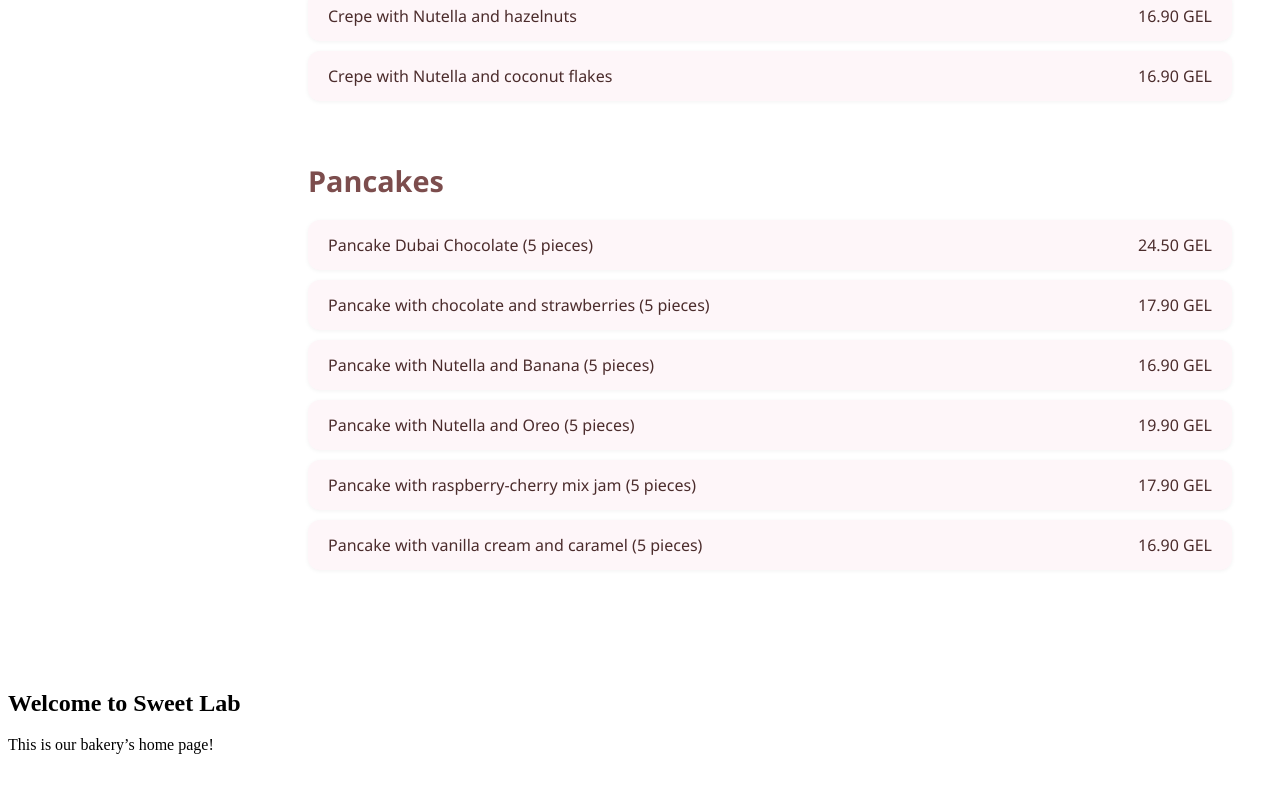
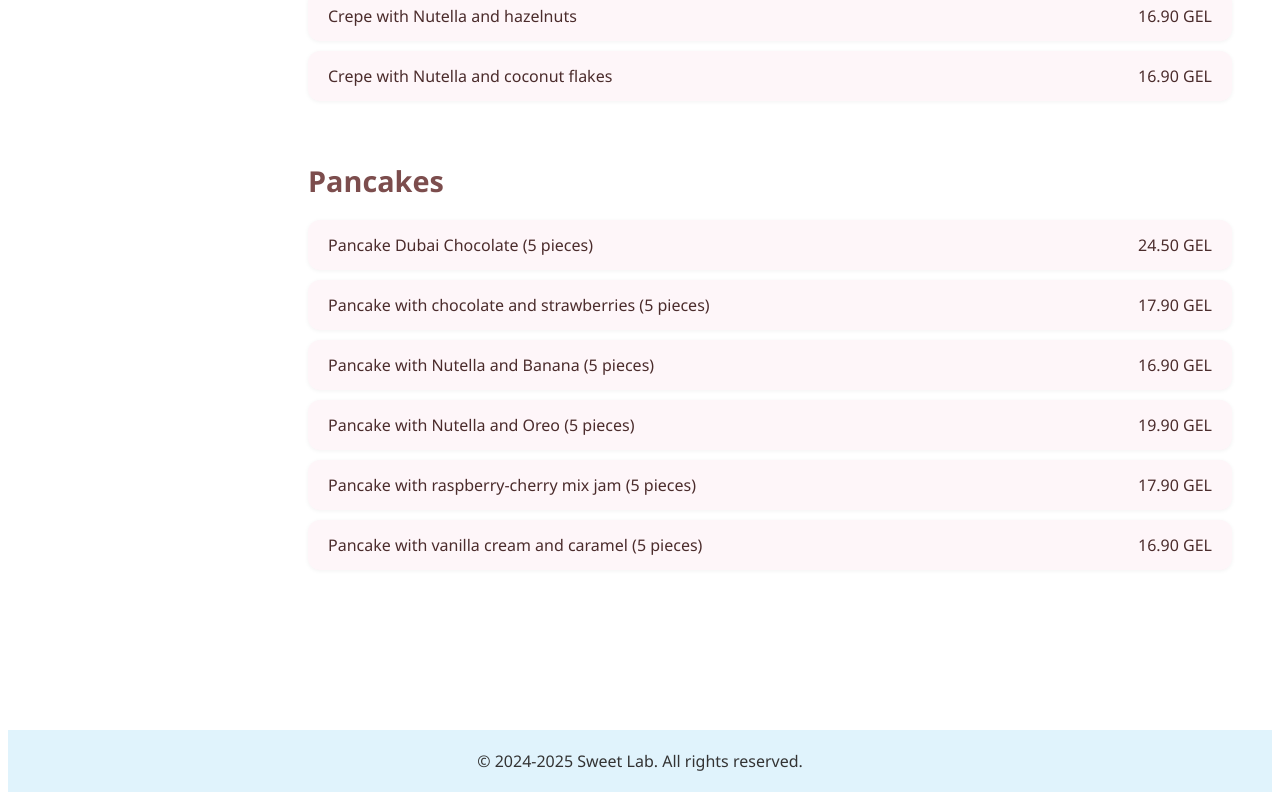
Before and after one commit to DarthNekko/sweet-lab, a React (Create React App) app: page / in a window 1280 px wide. Shown: the part 1842-2642 px from the top of the page. Before the commit the page ends 2612 px from the top, so only its background shows below. Built offline with nearby package versions, Linux system fonts and the light colour scheme.

Commit message:
Update Footer

```diff
--- a/src/App.js
+++ b/src/App.js
@@ -1,6 +1,7 @@
 import Header from './Header';
 import Hero from './Hero';
 import Menu from './Menu';
+import './Footer.css';
 
 
 function App() {
@@ -9,8 +10,10 @@ function App() {
       <Header />
       <Hero />
       <Menu />
-      <h2>Welcome to Sweet Lab</h2>
-      <p>This is our bakery’s home page!</p>
+      <footer className="site-footer">
+  <span>© 2024-2025 Sweet Lab. All rights reserved.</span>
+</footer>
+
     </div>
   );
 }
--- /dev/null
+++ b/src/Footer.css
@@ -0,0 +1,9 @@
+.site-footer {
+  background-color: #e0f3fc; /* soft blue */
+  color: #333;
+  text-align: center;
+  padding: 20px;
+  font-size: 1rem;
+  font-family: 'Segoe UI', sans-serif;
+  margin-top: 60px;
+}
```
